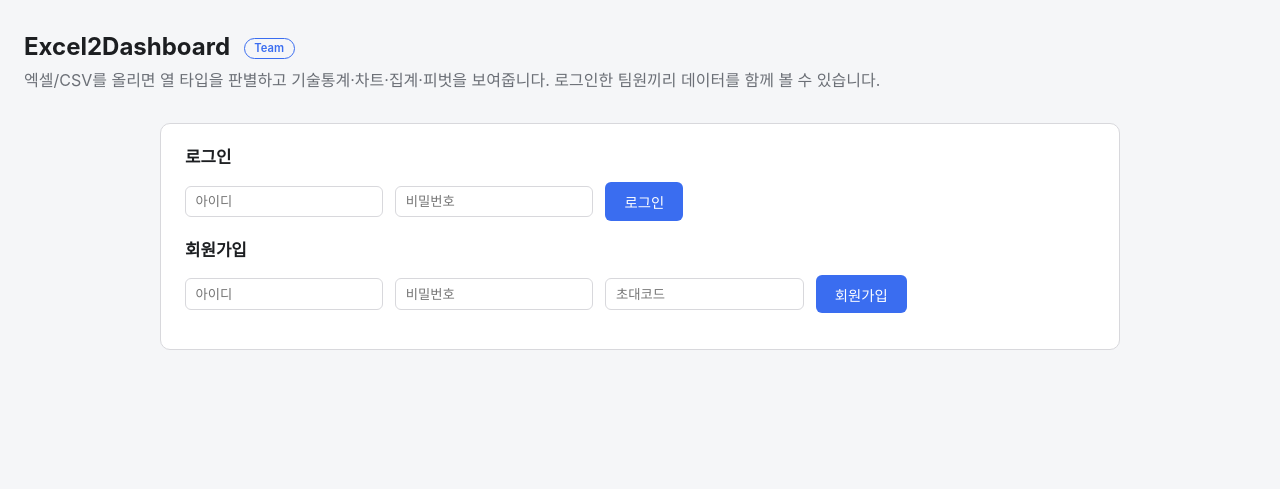
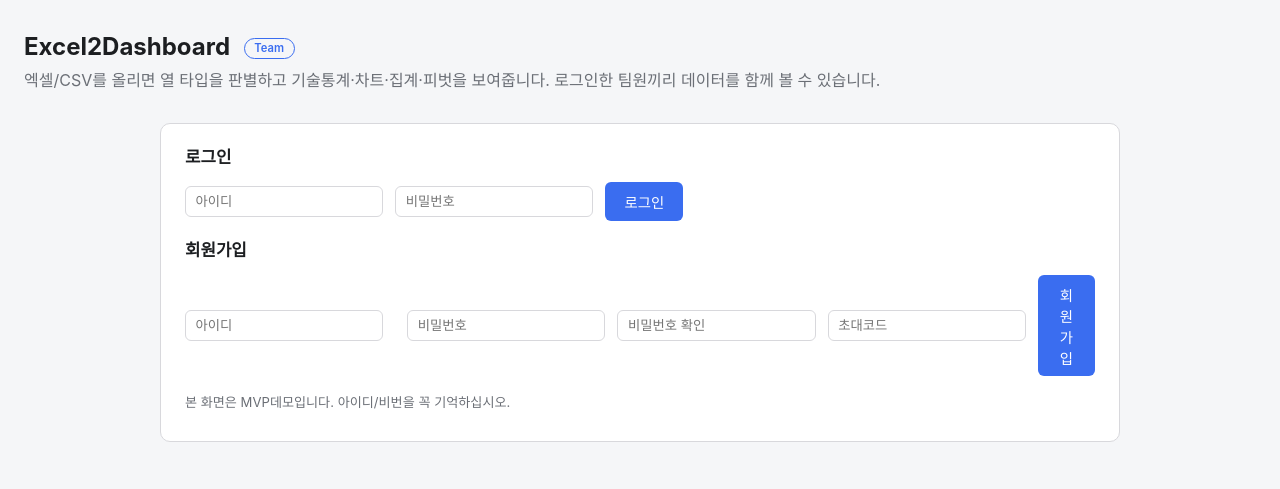
Before and after one commit to DangDangSoo/exceldashboard-team, a FastAPI app: page / in a window 1280 px wide. Shown: the top 489 px of the page. Run offline with FastAPI, Linux system fonts and the light colour scheme.

Commit message:
회원가입 UX 개선: 비밀번호 확인, 아이디 중복 실시간 확인, 데모 안내 문구
비밀번호 확인란을 추가해 값이 다르면 서버 요청 없이 바로 막는다.
GET /api/auth/check-username(비로그인 허용)을 추가해 아이디 입력 중
0.4초 디바운스로 사용 가능 여부를 실시간 표시한다 — 실제 가입 시 최종
검증은 여전히 서버에서 하므로 안내용일 뿐 보안적으로 의존하지 않는다.
회원가입 폼 아래 MVP 데모임을 알리는 안내 문구도 추가했다(비밀번호
분실 시 복구 수단이 없다는 걸 사용자가 미리 인지하도록).

```diff
--- a/app/main.py
+++ b/app/main.py
@@ -35,6 +35,7 @@ from app.models import (
     StatsResponse,
     TagsUpdateRequest,
     TypeCorrectionRequest,
+    UsernameAvailability,
     UserPublic,
 )
 from app.session_store import SessionEntry, session_store
@@ -99,6 +100,11 @@ def _issue_session(response: Response, user_id: str) -> None:
         httponly=True,
         samesite="lax",
     )
+
+
+@app.get("/api/auth/check-username", response_model=UsernameAvailability)
+async def check_username(username: str):
+    return UsernameAvailability(available=db.get_user_by_username(username) is None)
 
 
 @app.post("/api/auth/register", response_model=UserPublic)
--- a/app/models.py
+++ b/app/models.py
@@ -189,3 +189,7 @@ class LoginRequest(BaseModel):
 class UserPublic(BaseModel):
     id: str
     username: str
+
+
+class UsernameAvailability(BaseModel):
+    available: bool
--- a/static/app.js
+++ b/static/app.js
@@ -404,9 +404,43 @@ el("login-form").addEventListener("submit", async (e) => {
   }
 });
 
+let usernameCheckTimeout = null;
+
+el("register-username").addEventListener("input", () => {
+  const status = el("username-check-status");
+  const username = el("register-username").value.trim();
+  clearTimeout(usernameCheckTimeout);
+
+  if (!username) {
+    status.textContent = "";
+    status.className = "hint";
+    return;
+  }
+
+  status.textContent = "확인 중...";
+  status.className = "hint";
+
+  usernameCheckTimeout = setTimeout(async () => {
+    try {
+      const result = await requestJSON(`/api/auth/check-username?username=${encodeURIComponent(username)}`);
+      if (el("register-username").value.trim() !== username) return; // 확인하는 사이 입력값이 바뀌었으면 무시
+      status.textContent = result.available ? "사용 가능한 아이디입니다." : "이미 사용 중인 아이디입니다.";
+      status.className = result.available ? "hint hint-ok" : "hint hint-taken";
+    } catch (err) {
+      status.textContent = "";
+    }
+  }, 400);
+});
+
 el("register-form").addEventListener("submit", async (e) => {
   e.preventDefault();
   el("register-error").classList.add("hidden");
+
+  if (el("register-password").value !== el("register-password-confirm").value) {
+    showAuthFormError("register-error", "비밀번호가 일치하지 않습니다.");
+    return;
+  }
+
   try {
     const user = await requestJSON("/api/auth/register", {
       method: "POST",
@@ -418,6 +452,7 @@ el("register-form").addEventListener("submit", async (e) => {
       }),
     });
     el("register-form").reset();
+    el("username-check-status").textContent = "";
     showLoggedIn(user);
   } catch (err) {
     showAuthFormError("register-error", err.message);
--- a/static/style.css
+++ b/static/style.css
@@ -6,6 +6,7 @@
   --text-muted: #6b6f76;
   --accent: #3a6df0;
   --danger: #d64545;
+  --success: #2e9e5b;
 }
 
 * { box-sizing: border-box; }
@@ -65,6 +66,9 @@ main {
 #upload-form { display: flex; gap: 0.75rem; align-items: center; }
 #login-form, #register-form { display: flex; gap: 0.75rem; align-items: center; margin-bottom: 1rem; }
 #login-form input, #register-form input { padding: 0.45rem 0.6rem; border: 1px solid var(--border); border-radius: 6px; }
+.hint { font-size: 0.8rem; color: var(--text-muted); }
+.hint-ok { color: var(--success); }
+.hint-taken { color: var(--danger); }
 button {
   background: var(--accent);
   color: white;
--- a/templates/index.html
+++ b/templates/index.html
@@ -28,11 +28,14 @@
       <h2>회원가입</h2>
       <form id="register-form">
         <input type="text" id="register-username" placeholder="아이디" required />
+        <span id="username-check-status" class="hint"></span>
         <input type="password" id="register-password" placeholder="비밀번호" required />
+        <input type="password" id="register-password-confirm" placeholder="비밀번호 확인" required />
         <input type="text" id="register-invite-code" placeholder="초대코드" required />
         <button type="submit">회원가입</button>
       </form>
       <div id="register-error" class="error-banner hidden"></div>
+      <p class="notice">본 화면은 MVP데모입니다. 아이디/비번을 꼭 기억하십시오.</p>
     </section>
 
     <div id="app-content" class="hidden">
```
